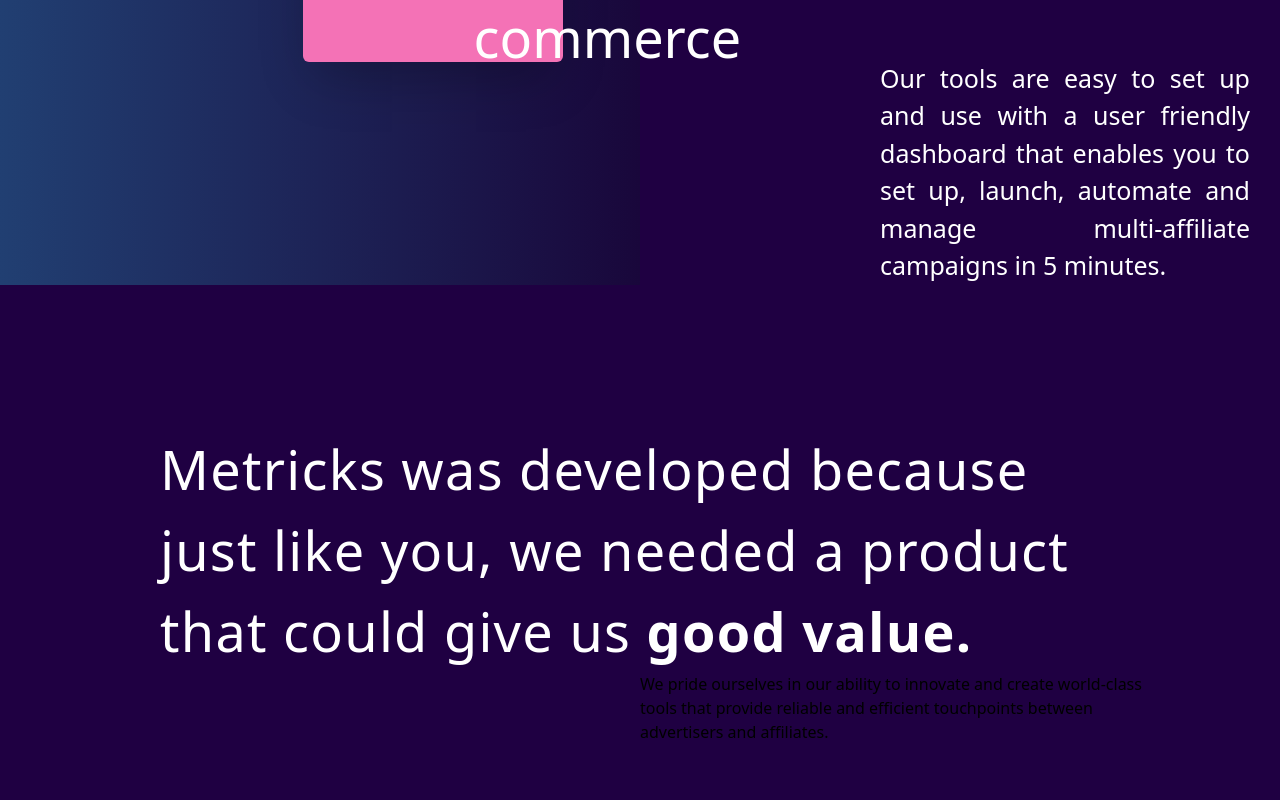
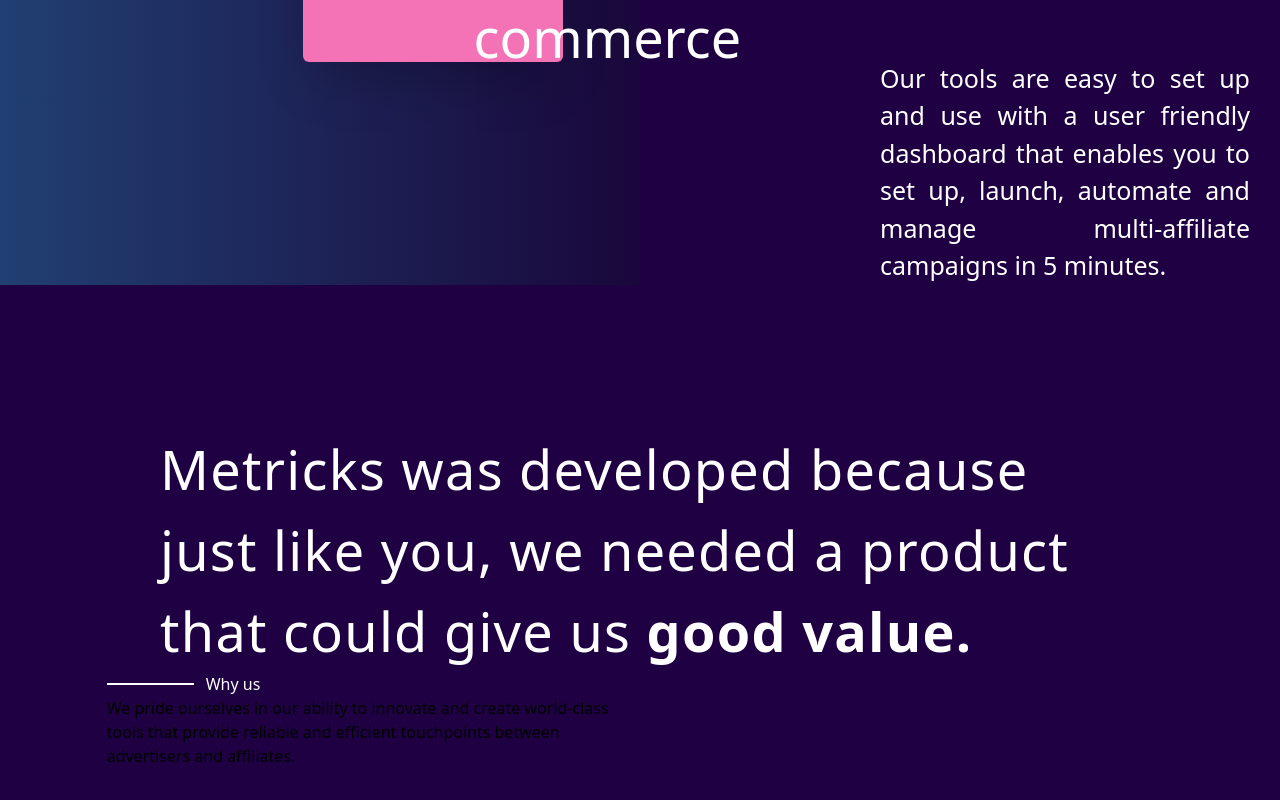
Before and after one commit to Ayomikuolatunji/paddle-frontend-assessment, a Next.js app: page /about in a window 1280 px wide. Shown: the part 528-1328 px from the top of the page. Built offline with nearby package versions, Linux system fonts and the light colour scheme.

Commit message:
still on whyUs

```diff
--- a/layouts/about/WhyUs.tsx
+++ b/layouts/about/WhyUs.tsx
@@ -5,15 +5,14 @@ const WhyUs:React.FC = () => {
     <div className='sm:w-10/12 mx-auto w-full sm:px-0 px-3 h-[627px]'>
         <div className="main-wrapper grid sm:grid-cols-2 grid-cols-1">
 
-
+            <div className="first-grid">
                 <div className="why-intro">
-               <div className="readmore flex absolute top-[30%] left-[15%] items-center">
+                    <div className="readmore flex items-center">
                             <span className='bg-[#FFFFFF] h-[2px] w-[87px] block'></span>
-                    <p className='text-[#FFFFFF] ml-3 cursor-pointer'>Blog
+                            <p className='text-[#FFFFFF] ml-3 cursor-pointer'>Why us
                             </p>
                         </div>
                     </div>
-
 
                     <div className="text-content">
                         <div className="content-wrapper">
@@ -27,6 +26,12 @@ const WhyUs:React.FC = () => {
                     </div>
                 </div>
             </div>
+
+
+        <div className="second-grid">
+
+        </div>
+    </div>
   )
 }
 
```
Lines whose indentation alone changed are shown as unchanged.
